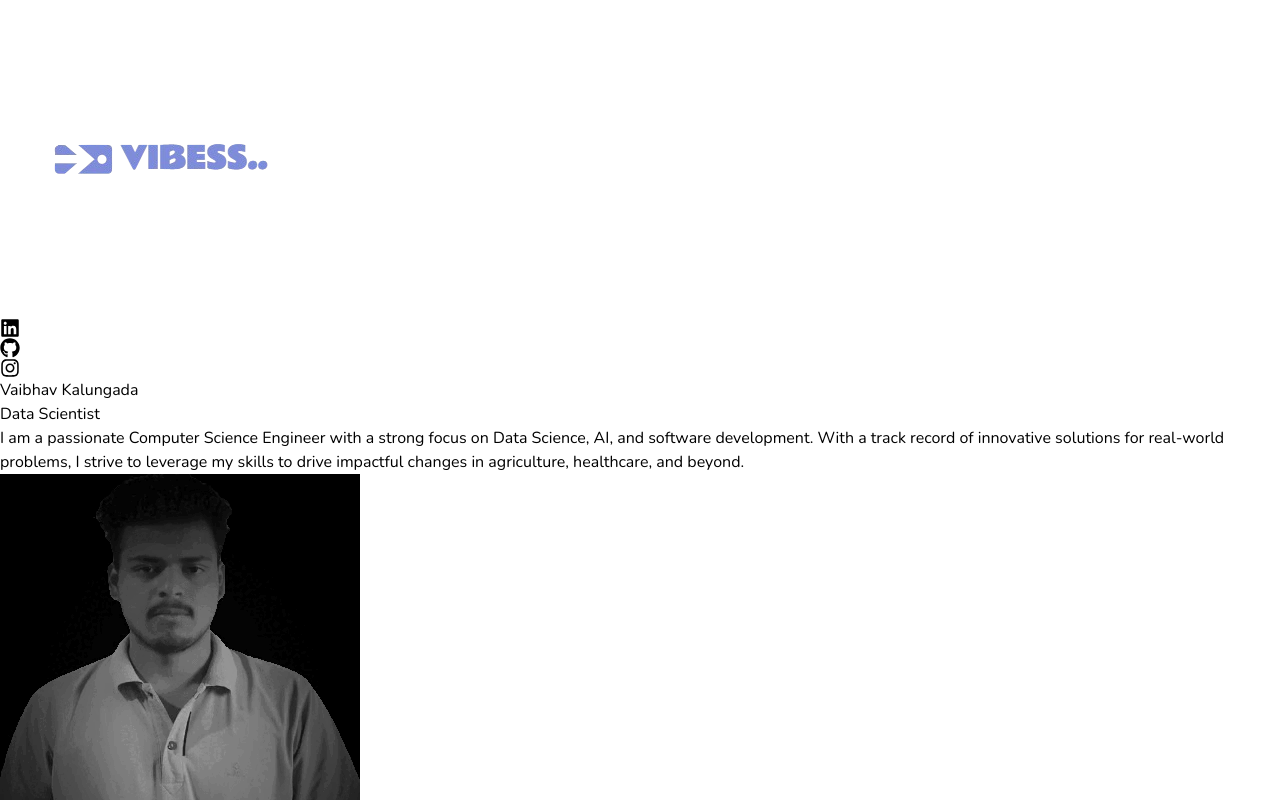
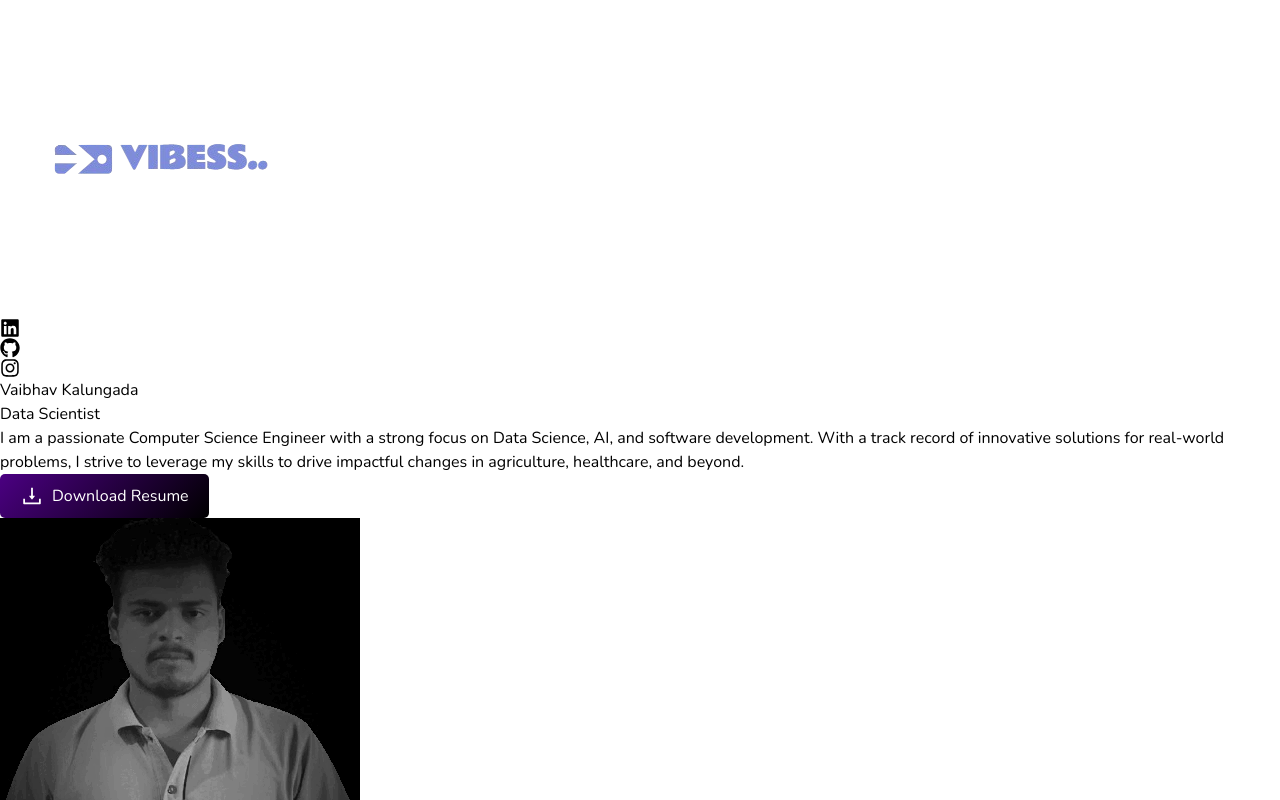
Before and after one commit to VBK-2102/Portfolio, a React (Vite) app: page / in a window 1280 px wide. Shown: the top 800 px of the page. Built offline with nearby package versions, Linux system fonts and the light colour scheme.

Commit message:
Updated files with recent changes

```diff
--- a/src/App.jsx
+++ b/src/App.jsx
@@ -6,6 +6,7 @@ import Experience from './componets/Exprience';
 import Projects from './componets/Projects';
 import Contact from './componets/Contact';
 import MusicPlayer from './componets/MusicPlayer';
+
 const App = () => {
   return (
     <div className="overflow-x-hidden text-neutral-300 antialiased selection:bg-cyan-300 selection:text-cyan-900">
@@ -13,6 +14,7 @@ const App = () => {
       <div className="absolute inset-0 -z-10 h-full w-full items-center px-5 py-24 [background:radial-gradient(125%_125%_at_50%_10%,#000_40%,#63e_100%)]"></div>
       </div>
       <div className="Container mx-auto px-8">
+
       <Navbar />
       <Hero />
       <About />
@@ -21,6 +23,7 @@ const App = () => {
       <Projects />
       <Contact/>
       <MusicPlayer />
+
       </div>
     </div>
   );
--- a/src/componets/Hero.jsx
+++ b/src/componets/Hero.jsx
@@ -2,6 +2,7 @@ import React from 'react';
 import { HERO_CONTENT } from "../constants";
 import profilePic from "../assets/vbk2.gif";
 import { motion } from "framer-motion";
+import ResumeDownloader from './ResumeDownloader'; // Import the ResumeDownloader component
 
 const container = (delay) => ({
   hidden: { x: -100, opacity: 0 },
@@ -42,6 +43,15 @@ const Hero = () => {
             >
               {HERO_CONTENT}
             </motion.p>
+            {/* Resume downloader button added below HERO_CONTENT */}
+            <motion.div
+              variants={container(0.6)}
+              initial="hidden"
+              animate="visible"
+              className="mt-4 pl-20"
+            >
+              <ResumeDownloader /> {/* Button for downloading resume */}
+            </motion.div>
           </div>
         </div>
         <div className="w-full lg:w-1/2 lg:p-8 flex justify-center">
--- /dev/null
+++ b/src/componets/ResumeDownloader.jsx
@@ -0,0 +1,40 @@
+// src/components/ResumeDownloader.js
+
+import React from 'react';
+import { AiOutlineDownload } from 'react-icons/ai';
+
+const ResumeDownloader = () => {
+  const buttonStyle = {
+    display: 'inline-flex',
+    alignItems: 'center',
+    gap: '8px',
+    padding: '10px 20px',
+    color: '#fff',
+    background: 'linear-gradient(135deg, #4b0082, #000)',
+    borderRadius: '5px',
+    textDecoration: 'none',
+    fontSize: '16px',
+    transition: 'background-color 0.3s',
+  };
+
+  const hoverStyle = {
+    background: 'linear-gradient(135deg, #6a0dad, #1a1a1a)',
+  };
+
+  return (
+    <div>
+      <a
+        href="/resume.pdf"
+        download="Vaibhav_Kalungada_Resume.pdf"
+        style={buttonStyle}
+        onMouseEnter={(e) => (e.currentTarget.style.background = hoverStyle.background)}
+        onMouseLeave={(e) => (e.currentTarget.style.background = buttonStyle.background)}
+      >
+        <AiOutlineDownload size={24} />
+        Download Resume
+      </a>
+    </div>
+  );
+};
+
+export default ResumeDownloader;
```
Also changed, not shown: 1 other file (tests, documents, lock files or other folders).
